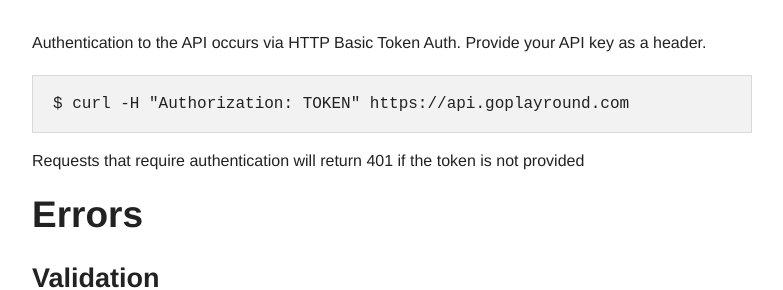
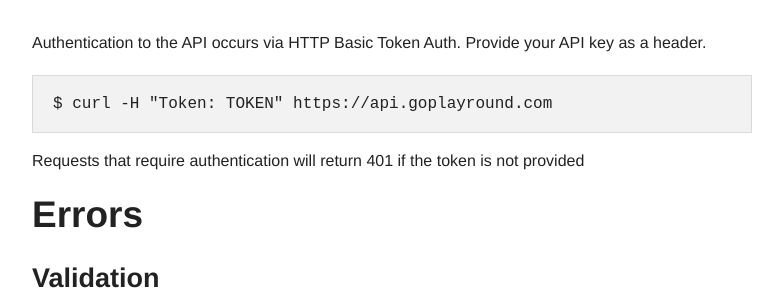
Before and after one commit to matteodepalo/playround-developer, a Jekyll site: the page built from index.html, in a window 1280 px wide and 900 px high, scrolled down 348 px. Shown: the part 165-455 px from the top of the window, without its empty margins (373-1156 px from the left). Built offline with Jekyll 4.4.1, drawn with Linux system fonts in a browser that asks for light colours.

Commit message:
Fixed authorization header

```diff
--- a/_includes/basics.html
+++ b/_includes/basics.html
@@ -16,7 +16,7 @@
       Authentication to the API occurs via HTTP Basic Token Auth. Provide your API key as a header.
 
       <div class="panel">
-        <pre>$ curl -H "Authorization: TOKEN" https://api.goplayround.com</pre>
+        <pre>$ curl -H "Token: TOKEN" https://api.goplayround.com</pre>
       </div>
 
       Requests that require authentication will return 401 if the token is not provided
```
